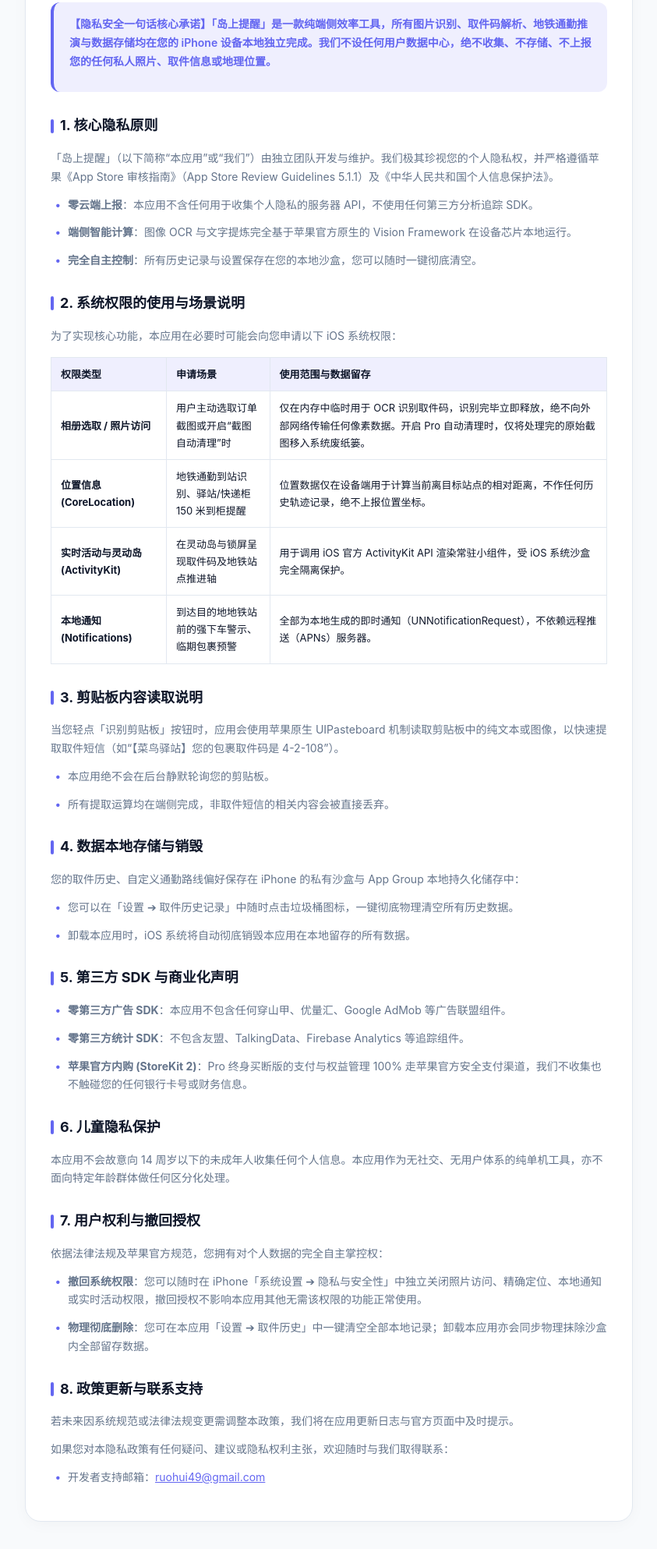
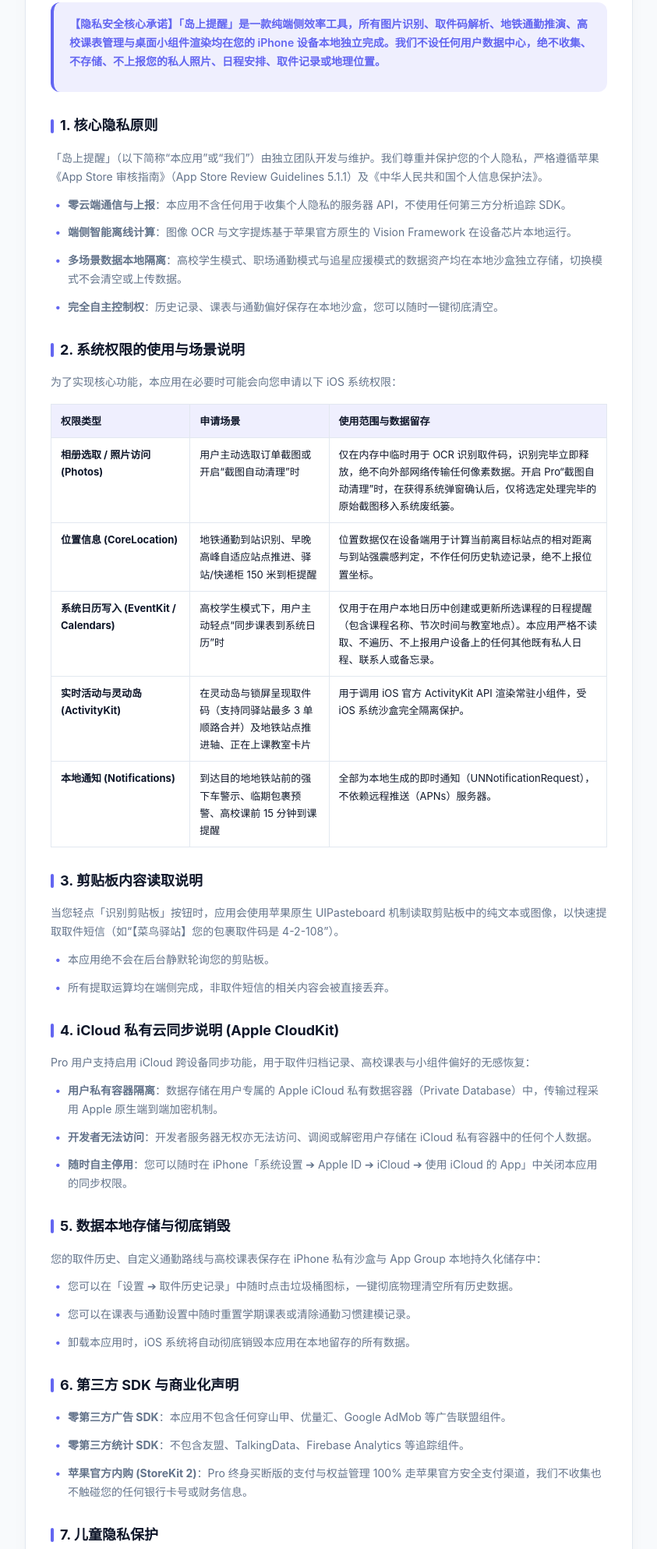
Before and after one commit to 939243423/protocol, a plain HTML site: page privacy.html in a window 1280 px wide. Shown: the part 347-2334 px from the top of the page at 78% size, without its empty margins (218-1061 px from the left). Drawn offline with Linux system fonts and the light colour scheme.

Commit message:
docs(legal): update privacy policy and terms with calendar permissions, icloud sync, and persona disclosures

```diff
--- a/privacy.html
+++ b/privacy.html
@@ -61,19 +61,6 @@
       margin-bottom: 16px;
       object-fit: cover;
       display: inline-block;
-    }
-    .app-badge {
-      display: inline-flex;
-      align-items: center;
-      justify-content: center;
-      width: 64px;
-      height: 64px;
-      background: linear-gradient(135deg, #6366f1 0%, #a855f7 100%);
-      color: #ffffff;
-      font-size: 32px;
-      border-radius: 18px;
-      box-shadow: 0 10px 25px -5px rgba(99, 102, 241, 0.4);
-      margin-bottom: 16px;
     }
 
     h1 {
@@ -164,6 +151,7 @@
       border: 1px solid var(--border);
       padding: 10px 12px;
       text-align: left;
+      vertical-align: top;
     }
 
     th {
@@ -201,20 +189,21 @@
       <div><img src="app_icon.png" class="app-badge-img" alt="岛上提醒 Logo" /></div>
       <div class="badge-secure">✓ 100% 设备端侧运行 · 零网络上传承诺</div>
       <h1>岛上提醒 (Island Notifier) 隐私政策</h1>
-      <p class="subtitle">更新日期：2026 年 9 月 18 日 · 生效日期：2026 年 9 月 18 日</p>
+      <p class="subtitle">更新日期：2026 年 10 月 15 日 · 生效日期：2026 年 10 月 15 日</p>
     </header>
 
     <div class="card">
       <div class="highlight-box">
-        <p>【隐私安全一句话核心承诺】「岛上提醒」是一款纯端侧效率工具，所有图片识别、取件码解析、地铁通勤推演与数据存储均在您的 iPhone 设备本地独立完成。我们不设任何用户数据中心，绝不收集、不存储、不上报您的任何私人照片、取件信息或地理位置。</p>
+        <p>【隐私安全核心承诺】「岛上提醒」是一款纯端侧效率工具，所有图片识别、取件码解析、地铁通勤推演、高校课表管理与桌面小组件渲染均在您的 iPhone 设备本地独立完成。我们不设任何用户数据中心，绝不收集、不存储、不上报您的私人照片、日程安排、取件记录或地理位置。</p>
       </div>
 
       <h2>1. 核心隐私原则</h2>
-      <p>「岛上提醒」（以下简称“本应用”或“我们”）由独立团队开发与维护。我们极其珍视您的个人隐私权，并严格遵循苹果《App Store 审核指南》（App Store Review Guidelines 5.1.1）及《中华人民共和国个人信息保护法》。</p>
+      <p>「岛上提醒」（以下简称“本应用”或“我们”）由独立团队开发与维护。我们尊重并保护您的个人隐私，严格遵循苹果《App Store 审核指南》（App Store Review Guidelines 5.1.1）及《中华人民共和国个人信息保护法》。</p>
       <ul>
-        <li><strong>零云端上报</strong>：本应用不含任何用于收集个人隐私的服务器 API，不使用任何第三方分析追踪 SDK。</li>
-        <li><strong>端侧智能计算</strong>：图像 OCR 与文字提炼完全基于苹果官方原生的 Vision Framework 在设备芯片本地运行。</li>
-        <li><strong>完全自主控制</strong>：所有历史记录与设置保存在您的本地沙盒，您可以随时一键彻底清空。</li>
+        <li><strong>零云端通信与上报</strong>：本应用不含任何用于收集个人隐私的服务器 API，不使用任何第三方分析追踪 SDK。</li>
+        <li><strong>端侧智能离线计算</strong>：图像 OCR 与文字提炼基于苹果官方原生的 Vision Framework 在设备芯片本地运行。</li>
+        <li><strong>多场景数据本地隔离</strong>：高校学生模式、职场通勤模式与追星应援模式的数据资产均在本地沙盒独立存储，切换模式不会清空或上传数据。</li>
+        <li><strong>完全自主控制权</strong>：历史记录、课表与通勤偏好保存在本地沙盒，您可以随时一键彻底清空。</li>
       </ul>
 
       <h2>2. 系统权限的使用与场景说明</h2>
@@ -222,30 +211,35 @@
       <table>
         <thead>
           <tr>
-            <th>权限类型</th>
-            <th>申请场景</th>
-            <th>使用范围与数据留存</th>
+            <th style="width: 25%;">权限类型</th>
+            <th style="width: 25%;">申请场景</th>
+            <th style="width: 50%;">使用范围与数据留存</th>
           </tr>
         </thead>
         <tbody>
           <tr>
-            <td><strong>相册选取 / 照片访问</strong></td>
+            <td><strong>相册选取 / 照片访问 (Photos)</strong></td>
             <td>用户主动选取订单截图或开启“截图自动清理”时</td>
-            <td>仅在内存中临时用于 OCR 识别取件码，识别完毕立即释放，绝不向外部网络传输任何像素数据。开启 Pro 自动清理时，仅将处理完的原始截图移入系统废纸篓。</td>
+            <td>仅在内存中临时用于 OCR 识别取件码，识别完毕立即释放，绝不向外部网络传输任何像素数据。开启 Pro“截图自动清理”时，在获得系统弹窗确认后，仅将选定处理完毕的原始截图移入系统废纸篓。</td>
           </tr>
           <tr>
             <td><strong>位置信息 (CoreLocation)</strong></td>
-            <td>地铁通勤到站识别、驿站/快递柜 150 米到柜提醒</td>
-            <td>位置数据仅在设备端用于计算当前离目标站点的相对距离，不作任何历史轨迹记录，绝不上报位置坐标。</td>
+            <td>地铁通勤到站识别、早晚高峰自适应站点推进、驿站/快递柜 150 米到柜提醒</td>
+            <td>位置数据仅在设备端用于计算当前离目标站点的相对距离与到站强震感判定，不作任何历史轨迹记录，绝不上报位置坐标。</td>
+          </tr>
+          <tr>
+            <td><strong>系统日历写入 (EventKit / Calendars)</strong></td>
+            <td>高校学生模式下，用户主动轻点“同步课表到系统日历”时</td>
+            <td>仅用于在用户本地日历中创建或更新所选课程的日程提醒（包含课程名称、节次时间与教室地点）。本应用严格不读取、不遍历、不上报用户设备上的任何其他既有私人日程、联系人或备忘录。</td>
           </tr>
           <tr>
             <td><strong>实时活动与灵动岛 (ActivityKit)</strong></td>
-            <td>在灵动岛与锁屏呈现取件码及地铁站点推进轴</td>
+            <td>在灵动岛与锁屏呈现取件码（支持同驿站最多 3 单顺路合并）及地铁站点推进轴、正在上课教室卡片</td>
             <td>用于调用 iOS 官方 ActivityKit API 渲染常驻小组件，受 iOS 系统沙盒完全隔离保护。</td>
           </tr>
           <tr>
             <td><strong>本地通知 (Notifications)</strong></td>
-            <td>到达目的地地铁站前的强下车警示、临期包裹预警</td>
+            <td>到达目的地地铁站前的强下车警示、临期包裹预警、高校课前 15 分钟到课提醒</td>
             <td>全部为本地生成的即时通知（UNNotificationRequest），不依赖远程推送（APNs）服务器。</td>
           </tr>
         </tbody>
@@ -258,31 +252,40 @@
         <li>所有提取运算均在端侧完成，非取件短信的相关内容会被直接丢弃。</li>
       </ul>
 
-      <h2>4. 数据本地存储与销毁</h2>
-      <p>您的取件历史、自定义通勤路线偏好保存在 iPhone 的私有沙盒与 App Group 本地持久化储存中：</p>
+      <h2>4. iCloud 私有云同步说明 (Apple CloudKit)</h2>
+      <p>Pro 用户支持启用 iCloud 跨设备同步功能，用于取件归档记录、高校课表与小组件偏好的无感恢复：</p>
+      <ul>
+        <li><strong>用户私有容器隔离</strong>：数据存储在用户专属的 Apple iCloud 私有数据容器（Private Database）中，传输过程采用 Apple 原生端到端加密机制。</li>
+        <li><strong>开发者无法访问</strong>：开发者服务器无权亦无法访问、调阅或解密用户存储在 iCloud 私有容器中的任何个人数据。</li>
+        <li><strong>随时自主停用</strong>：您可以随时在 iPhone「系统设置 ➔ Apple ID ➔ iCloud ➔ 使用 iCloud 的 App」中关闭本应用的同步权限。</li>
+      </ul>
+
+      <h2>5. 数据本地存储与彻底销毁</h2>
+      <p>您的取件历史、自定义通勤路线与高校课表保存在 iPhone 私有沙盒与 App Group 本地持久化储存中：</p>
       <ul>
         <li>您可以在「设置 ➔ 取件历史记录」中随时点击垃圾桶图标，一键彻底物理清空所有历史数据。</li>
+        <li>您可以在课表与通勤设置中随时重置学期课表或清除通勤习惯建模记录。</li>
         <li>卸载本应用时，iOS 系统将自动彻底销毁本应用在本地留存的所有数据。</li>
       </ul>
 
-      <h2>5. 第三方 SDK 与商业化声明</h2>
+      <h2>6. 第三方 SDK 与商业化声明</h2>
       <ul>
         <li><strong>零第三方广告 SDK</strong>：本应用不包含任何穿山甲、优量汇、Google AdMob 等广告联盟组件。</li>
         <li><strong>零第三方统计 SDK</strong>：不包含友盟、TalkingData、Firebase Analytics 等追踪组件。</li>
         <li><strong>苹果官方内购 (StoreKit 2)</strong>：Pro 终身买断版的支付与权益管理 100% 走苹果官方安全支付渠道，我们不收集也不触碰您的任何银行卡号或财务信息。</li>
       </ul>
 
-      <h2>6. 儿童隐私保护</h2>
+      <h2>7. 儿童隐私保护</h2>
       <p>本应用不会故意向 14 周岁以下的未成年人收集任何个人信息。本应用作为无社交、无用户体系的纯单机工具，亦不面向特定年龄群体做任何区分化处理。</p>
 
-      <h2>7. 用户权利与撤回授权</h2>
+      <h2>8. 用户权利与撤回授权</h2>
       <p>依据法律法规及苹果官方规范，您拥有对个人数据的完全自主掌控权：</p>
       <ul>
-        <li><strong>撤回系统权限</strong>：您可以随时在 iPhone「系统设置 ➔ 隐私与安全性」中独立关闭照片访问、精确定位、本地通知或实时活动权限，撤回授权不影响本应用其他无需该权限的功能正常使用。</li>
-        <li><strong>物理彻底删除</strong>：您可在本应用「设置 ➔ 取件历史」中一键清空全部本地记录；卸载本应用亦会同步物理抹除沙盒内全部留存数据。</li>
+        <li><strong>撤回系统权限</strong>：您可以随时在 iPhone「系统设置 ➔ 隐私与安全性」中独立关闭照片访问、精确定位、日历访问、本地通知或实时活动权限，撤回授权不影响本应用其他无需该权限的功能正常使用。</li>
+        <li><strong>物理彻底删除</strong>：您可在本应用内一键清空全部本地记录；卸载本应用亦会同步物理抹除沙盒内全部留存数据。</li>
       </ul>
 
-      <h2>8. 政策更新与联系支持</h2>
+      <h2>9. 政策更新与联系支持</h2>
       <p>若未来因系统规范或法律法规变更需调整本政策，我们将在应用更新日志与官方页面中及时提示。</p>
       <p>如果您对本隐私政策有任何疑问、建议或隐私权利主张，欢迎随时与我们取得联系：</p>
       <ul>
```
Also changed, not shown: index.html (+8 -19 lines), terms.html (+10 -21 lines), 1 other file.
